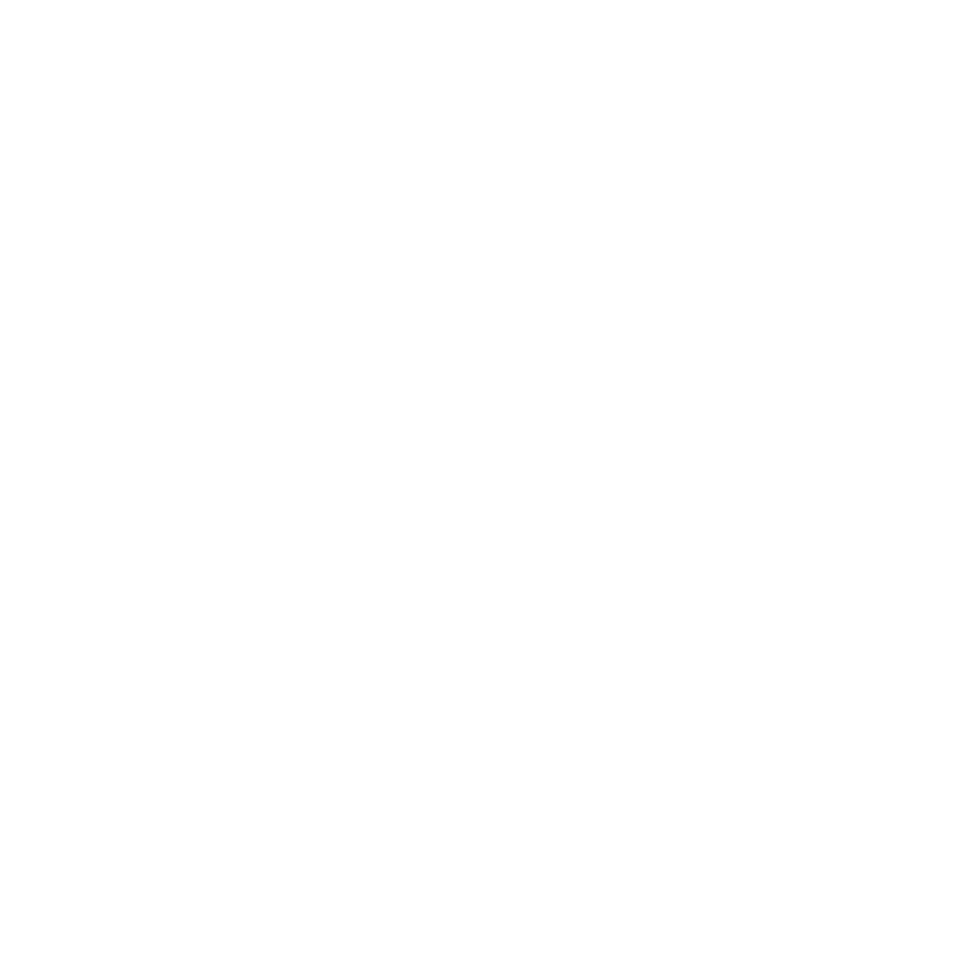
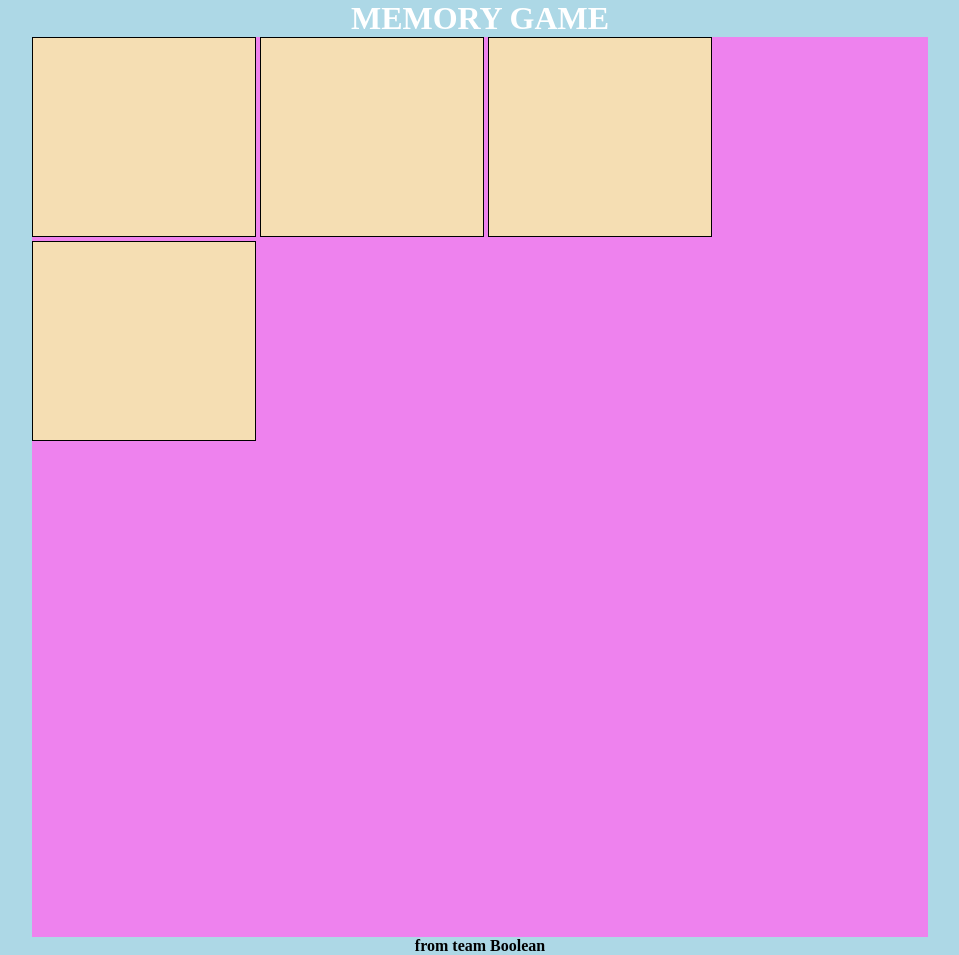
Before and after one commit to AgneseBettio/html-css-memory, a plain HTML site: page index.html in a window 1280 px wide. Shown: the whole page, without its empty margins (160-1119 px from the left). Before the commit the page ends 800 px from the top, so only its background shows below. Drawn offline with Linux system fonts and the light colour scheme.

Commit message:
inizio parte centrale

```diff
--- a/index.html
+++ b/index.html
@@ -8,6 +8,20 @@
     <title>Memory</title>
 </head>
 <body>
+    <!-- TITLE -->
+    <header>
+        <h1>memory game</h1>
+    </header>
+    <main>
+        <div class="card"></div>
+        <div class="card"></div>
+        <div class="card"></div>
+        <div class="card"></div>
+    </main>
+    <footer>
+        <h4>from team Boolean</h4>
+
+    </footer>
 
 </body>
 </html>
--- a/style.css
+++ b/style.css
@@ -3,3 +3,29 @@
     padding: 0;
     box-sizing: border-box;
 }
+
+body{
+    background-color: #ADD8E6;
+}
+h1{
+    text-align: center;
+    text-transform: uppercase;
+    color: #ffffff;
+}
+main{
+    margin-left: 15%;
+    margin-right:15%;
+    height: 900px;
+    background-color: violet;
+
+}
+main .card {
+    height:200px;
+    width:25%;
+    display: inline-block;
+    background-color: wheat;
+    border: 1px solid black;
+}
+h4{
+    text-align: center;
+}
```
